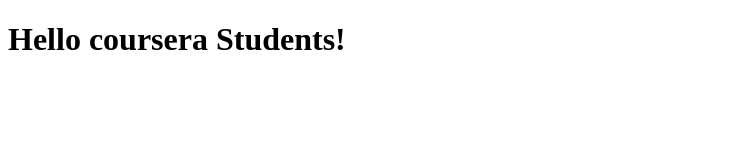
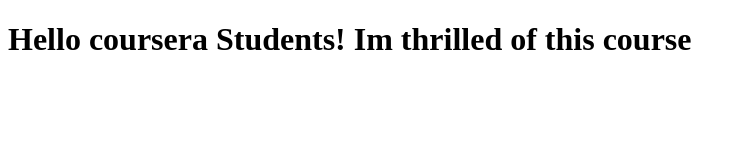
Before and after one commit to didierazo/coursera-test, a plain HTML site: page index.html in a window 1280 px wide. Shown: the whole page, without its empty margins (0-746 px from the left). Drawn offline with Linux system fonts and the light colour scheme.

Commit message:
Next version of web file

```diff
--- a/index.html
+++ b/index.html
@@ -5,6 +5,6 @@
     <title>>Hello coursera</title>
   </head>
   <body>
-    <h1>Hello coursera Students!</h1>
+    <h1>Hello coursera Students! Im thrilled of this course</h1>
   </body>
 </html>
```
